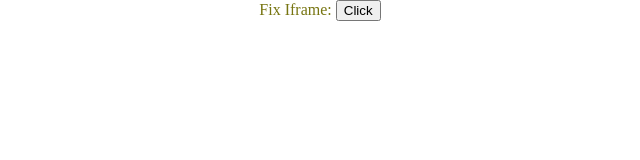
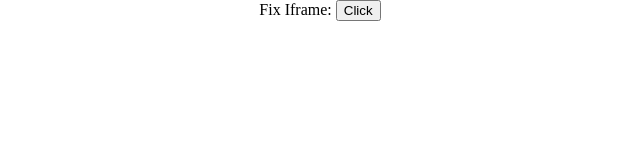
Before and after one commit to Game-Central/keyboard-fix, a plain HTML site: page text.html in a window 1280 px wide. Shown: the full height of the page, 320-960 px from the left. Drawn offline with Linux system fonts and the light colour scheme.

Commit message:
Update text.html

```diff
--- a/text.html
+++ b/text.html
@@ -13,7 +13,7 @@
             display: inline-block;
         }
         a {
-            color: #777511;
+            color: #000000;
             text-decoration: none;
         }
         iframe {
```
